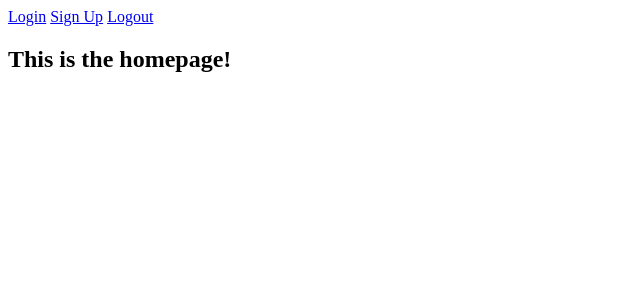
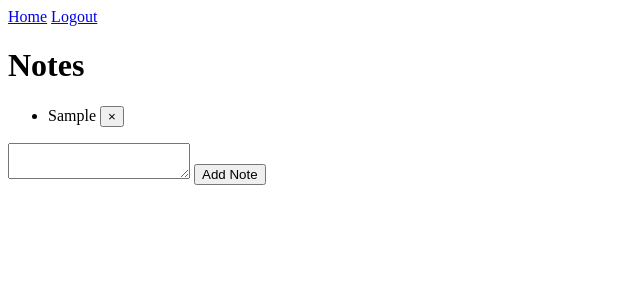
Before and after one commit to hinexwdrms/Note-Flask, a Flask app: page / in a window 1280 px wide. Shown: the top 300 px of the page, without its empty margins (0-640 px from the left). Run offline with Flask 3, Linux system fonts and the light colour scheme; a user stored in the database is signed in; tables that the repository leaves empty hold one stand-in row (values such as "Sample post").

Commit message:
functional fully

```diff
--- a/website/auth.py
+++ b/website/auth.py
@@ -24,7 +24,7 @@ def login():
         else:
             flash("User not found!",category='error')
 
-    return render_template('login.html')
+    return render_template('login.html', user = current_user)
 
 @auth.route('/sign_up', methods =['GET','POST'])
 def sign_up():
@@ -58,7 +58,7 @@ def sign_up():
 
             return redirect(url_for('views.home')) #home of the views.py --> same as '/'
 
-    return render_template('sign_up.html')
+    return render_template('sign_up.html', user = current_user)
 
 @auth.route('/logout')
 @login_required #cannot logout without logging in
--- a/website/static/index.js
+++ b/website/static/index.js
@@ -0,0 +1,11 @@
+function deleteNote(noteId) {
+    fetch("/delete-note", {
+        method: "POST",
+        headers: {
+            "Content-Type": "application/json"
+        },
+        body: JSON.stringify({ noteId: noteId }),
+    }).then((_res) => {
+        window.location.href = "/";
+    });
+}
--- a/website/templates/base.html
+++ b/website/templates/base.html
@@ -13,9 +13,13 @@
     <nav>
         <!--Navbar-->
         <div>
+            {% if user.is_authenticated %}
+            <a href="/">Home</a>
+            <a href="/logout">Logout</a>
+            {% else %}
             <a href="/login">Login</a>
             <a href="/sign_up">Sign Up</a>
-            <a href="/logout">Logout</a>
+            {% endif %}
         </div>
     </nav>
 
--- a/website/templates/home.html
+++ b/website/templates/home.html
@@ -1,5 +1,19 @@
 {% extends "base.html" %}
 {% block title %} Home {% endblock %}
 {% block content %}
-<h2>This is the homepage!</h2>
+<h1>Notes</h1>
+<ul>
+    {% for note in user.notes %}
+    <li>
+        {{ note.data }}
+        <button type="button" class="close" onClick="deleteNote('{{note.id}}')">
+            <span aria-hidden="true">&times;</span>
+        </button>
+    </li>
+    {% endfor %}
+</ul>
+<form method="POST">
+    <textarea name="note" id="note"></textarea>
+    <button type="submit">Add Note</button>
+</form>
 {% endblock %}
--- a/website/views.py
+++ b/website/views.py
@@ -1,9 +1,35 @@
-from flask import Blueprint, render_template
+from flask import Blueprint, render_template, request, flash
 from flask_login import login_required, current_user
+from . import db
+from .models import Note
+import json
 
 views = Blueprint('views', __name__)
 
-@views.route('/')
+@views.route('/', methods = ['GET','POST'])
 @login_required #cannot get to the homepage unless you log in
 def home():
-    return render_template('home.html')
+    if request.method == "POST":
+        note = request.form.get('note')
+
+        if len(note) < 2:
+            flash('Note is too short!', category='error')
+        else:
+            new_note = Note(data=note, user_id = current_user.id)  #db schema
+            db.session.add(new_note)
+            db.session.commit()
+            flash('Note added successfully!', category='success')
+
+    return render_template('home.html', user= current_user) #paases current user
+
+@views.route('/delete-note', methods=['GET','POST'])
+def delete_note():
+    note = json.loads(request.data) # this function expects a JSON from the INDEX.js file
+    noteId = note['noteId']
+    note = Note.query.get(noteId)
+    if note:
+        if note.user_id == current_user.id:
+            db.session.delete(note)
+            db.session.commit()
+
+    return jsonify({'success': True}) #cannot skip (just the way it is)
```
